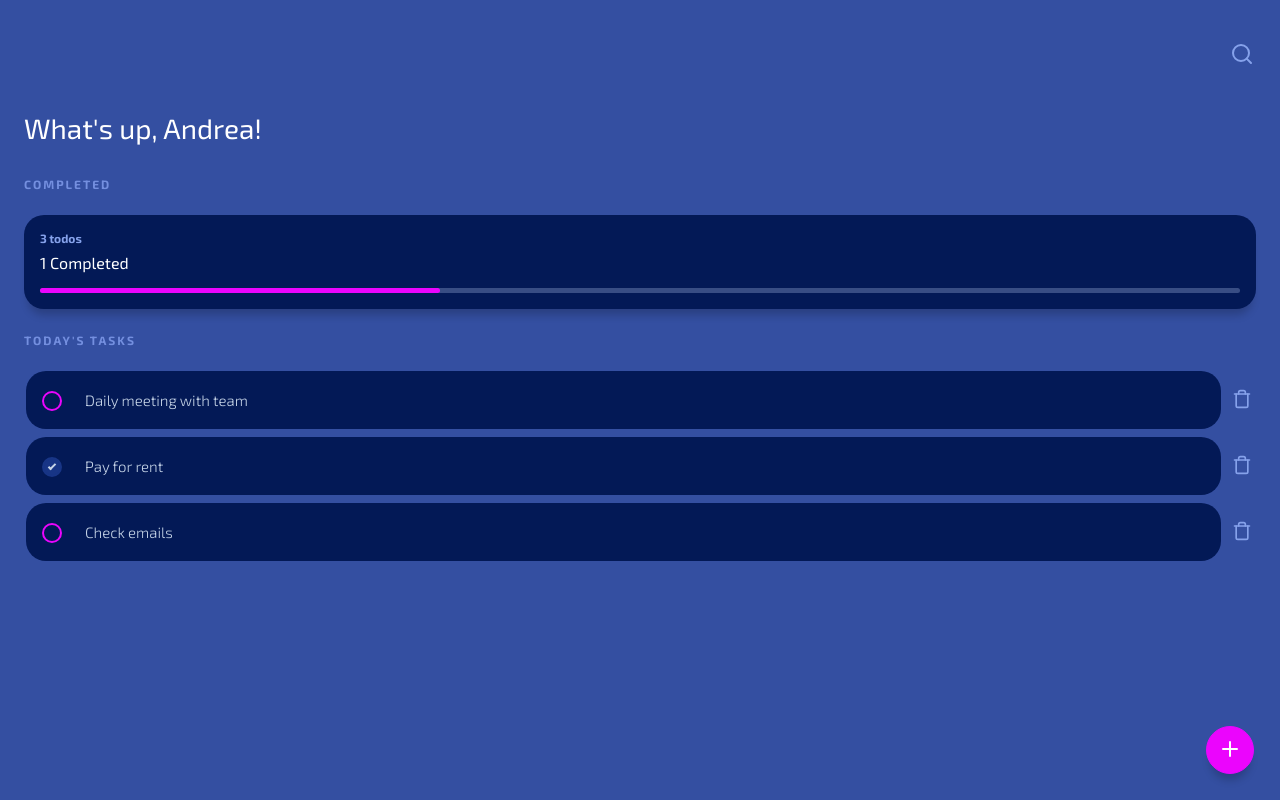
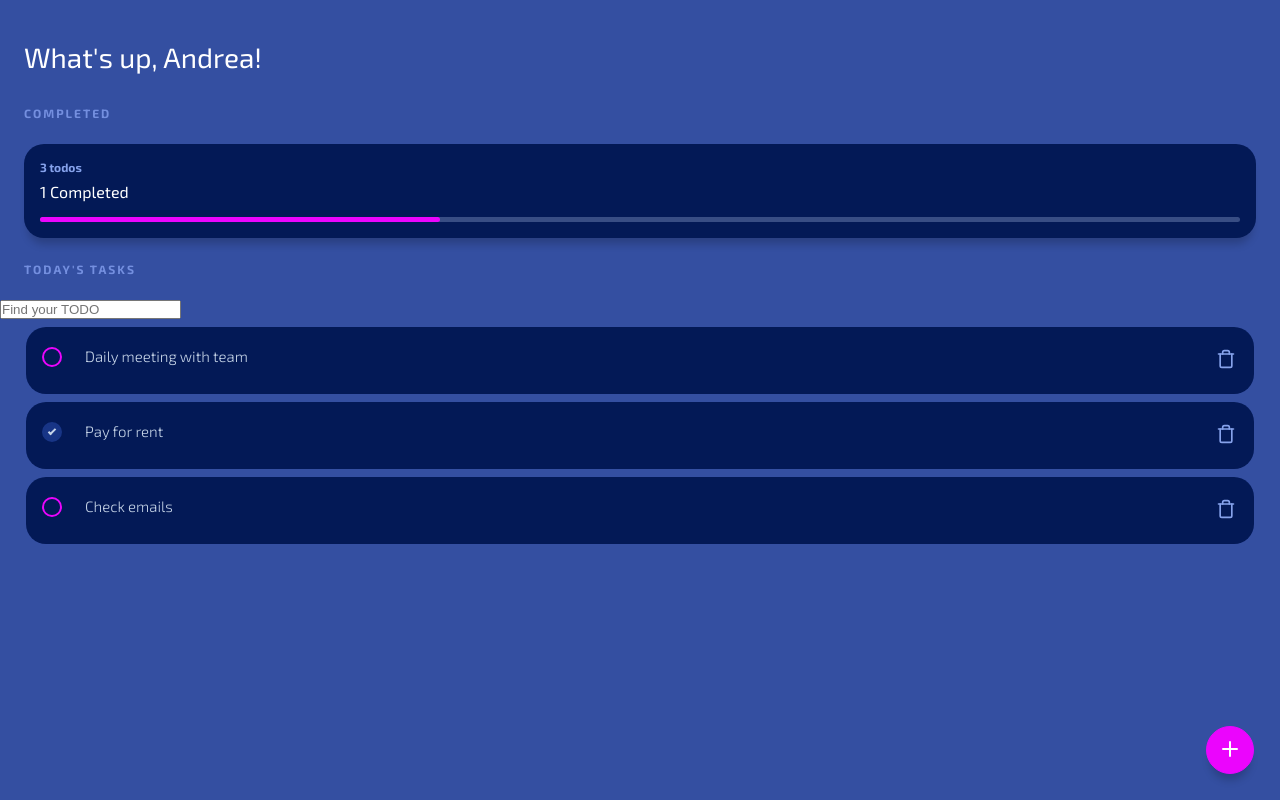
Before and after one commit to andrecontdi/todo-app, a React (Create React App) app: page / in a window 1280 px wide. Built offline with nearby package versions, Linux system fonts and the light colour scheme.

Commit message:
feat: searching todos

```diff
--- a/src/components/header/index.js
+++ b/src/components/header/index.js
@@ -1,17 +1,16 @@
 import React from 'react';
 import './header.css';
-import { FiSearch } from 'react-icons/fi';
 
 function Header({ handleModalOpening }) {
   const name = 'Andrea';
 
   return (
     <header className="header">
-      <div className="header__buttons-container">
+      {/*       <div className="header__buttons-container">
         <button className="search-button" onClick={handleModalOpening}>
           <FiSearch style={{ color: '#86a2eb', fontSize: '24px' }} />
         </button>
-      </div>
+      </div> */}
       <h1 className="header__greeting">What's up, {name}!</h1>
     </header>
   );
--- a/src/components/todo/form/index.js
+++ b/src/components/todo/form/index.js
@@ -4,13 +4,21 @@ import './todo-form.css';
 
 function TodoForm({ handleAddTodo, handleModalClosing }) {
   const [inputValue, setInputValue] = React.useState();
+  const [inputValueError, setInputValueError] = React.useState();
 
-  const handleInputChange = (event) => {
+  const handleNewTodoInput = (event) => {
     setInputValue(event.target.value);
   };
 
   const handleSubmit = (event) => {
     event.preventDefault();
+
+    if (!inputValue) {
+      setInputValueError(true);
+      return;
+    }
+
+    setInputValueError(false);
     handleAddTodo(inputValue);
   };
 
@@ -21,13 +29,18 @@ function TodoForm({ handleAddTodo, handleModalClosing }) {
           <FiXCircle style={{ color: '#86a2eb', fontSize: '30px' }} />
         </button>
       </div>
-      <form onSubmit={handleSubmit}>
+      <form onSubmit={(event) => handleSubmit(event)}>
         <textarea
           placeholder="What do you want to do?"
           aria-placeholder="What do you want to do?"
           value={inputValue}
-          onChange={(event) => handleInputChange(event)}
+          onChange={(event) => handleNewTodoInput(event)}
         ></textarea>
+        {!!inputValueError && (
+          <div className="error--container">
+            <p>Ther's no TODO to add.</p>
+          </div>
+        )}
         <button type="submit">Save</button>
       </form>
     </React.Fragment>
--- a/src/components/todo/form/todo-form.css
+++ b/src/components/todo/form/todo-form.css
@@ -7,8 +7,8 @@
 }
 
 .close {
-  appearance:none;
-  -webkit-appearance:none;
+  appearance: none;
+  -webkit-appearance: none;
   background-color: transparent;
   border-color: transparent;
   cursor: pointer;
--- a/src/components/todo/index.js
+++ b/src/components/todo/index.js
@@ -25,14 +25,14 @@ class Todo extends React.Component {
         progress: 0,
       },
       openModal: false,
+      searchedTodos: [],
     };
 
+    this.state.searchedTodos = this.state.todos;
+
+    this.handleTodoSearch = this.handleTodoSearch.bind(this);
     this.handleAddTodo = this.handleAddTodo.bind(this);
     this.handleModalClosing = this.handleModalClosing.bind(this);
-  }
-
-  handleModalOpening() {
-    this.setState({ openModal: !this.state.openModal });
   }
 
   countingTodos() {
@@ -51,6 +51,12 @@ class Todo extends React.Component {
     const progress = (completedTodos * progressBarWitdh) / totalTodos;
 
     this.setState({ progressBar: { progressBar, progressBarWitdh, progress } });
+  }
+
+  handleTodoSearch(text) {
+    this.setState({
+      searchedTodos: [...this.state.todos.filter((todo) => todo.text.toLowerCase().includes(text.toLowerCase()))],
+    });
   }
 
   handleCompleteTodo(todoId) {
@@ -89,6 +95,10 @@ class Todo extends React.Component {
     });
   }
 
+  handleModalOpening() {
+    this.setState({ openModal: !this.state.openModal });
+  }
+
   handleModalClosing() {
     this.setState({ openModal: false });
   }
@@ -101,8 +111,8 @@ class Todo extends React.Component {
           completedTodos={this.state.completedTodos}
           progressBar={this.state.progressBar}
         />
-        <TodoList>
-          {this.state.todos.map((todo) => (
+        <TodoList handleTodoSearch={this.handleTodoSearch}>
+          {this.state.searchedTodos.map((todo) => (
             <TodoItem
               key={todo.id}
               todo={todo}
--- a/src/components/todo/item/index.js
+++ b/src/components/todo/item/index.js
@@ -13,10 +13,10 @@ function TodoItem({ todo, handleCompleteTodo, handleDeleteTodo }) {
         <div className="todo-text--container">
           <p className="todo-text">{todo.text}</p>
         </div>
+        <button className="delete-button">
+          <FiTrash style={{ color: '#86a2eb', fontSize: '20px' }} onClick={handleDeleteTodo} />
+        </button>
       </div>
-      <button className="delete-button">
-        <FiTrash style={{ color: '#86a2eb', fontSize: '20px' }} onClick={handleDeleteTodo} />
-      </button>
     </li>
   );
 }
--- a/src/components/todo/item/todo-item.css
+++ b/src/components/todo/item/todo-item.css
@@ -7,7 +7,6 @@
 .todo-list__container {
   display: flex;
   justify-content: space-between;
-    margin-right: 9px;
   padding: 20px 16px;
   width: 100%;
   font-size: 1.5rem;
@@ -46,21 +45,21 @@
   border: 2px solid #c7d5e8;
   border-top: none;
   border-right: none;
-    content: "";
+  content: '';
   opacity: 0;
   transform: rotate(-45deg);
 }
 
-.checkbox--round input[type="checkbox"] {
+.checkbox--round input[type='checkbox'] {
   visibility: hidden;
 }
 
-.checkbox--round input[type="checkbox"]:checked + label {
+.checkbox--round input[type='checkbox']:checked + label {
   background-color: #183586;
   border-color: #183586;
 }
 
-.checkbox--round input[type="checkbox"]:checked + label::after {
+.checkbox--round input[type='checkbox']:checked + label::after {
   opacity: 1;
 }
 
@@ -77,8 +76,8 @@
 .delete-button {
   /* position: absolute; */
   /* top: -30px; */
-    appearance:none;
-    -webkit-appearance:none;
+  appearance: none;
+  -webkit-appearance: none;
   background-color: transparent;
   border-color: transparent;
   cursor: pointer;
--- a/src/components/todo/list/index.js
+++ b/src/components/todo/list/index.js
@@ -1,10 +1,21 @@
 import React from 'react';
 import './todo-list.css';
 
-function TodoList({ children }) {
+function TodoList({ children, handleTodoSearch }) {
+  const handleSearchInput = (event) => {
+    console.log(event.target.value);
+    handleTodoSearch(event.target.value);
+  };
+
   return (
-    <section className="list-container">
+    <section className="list">
       <h3 className="section-header">Today's tasks</h3>
+      <input
+        type="text"
+        placeholder="Find your TODO"
+        aria-placeholder="Find your TODO"
+        onChange={(event) => handleSearchInput(event)}
+      ></input>
       <ul className="todo-list">{children}</ul>
     </section>
   );
--- a/src/components/todo/stats/index.js
+++ b/src/components/todo/stats/index.js
@@ -3,7 +3,7 @@ import './todo-stats.css';
 
 function TodoStats({ totalTodos, completedTodos, progressBar }) {
   return (
-    <section className="stats-container">
+    <section className="stats">
       <h3 className="section-header">COMPLETED</h3>
       <div className="card">
         <h3 className="card__header">{totalTodos} todos</h3>
```
Lines whose indentation alone changed are shown as unchanged.
